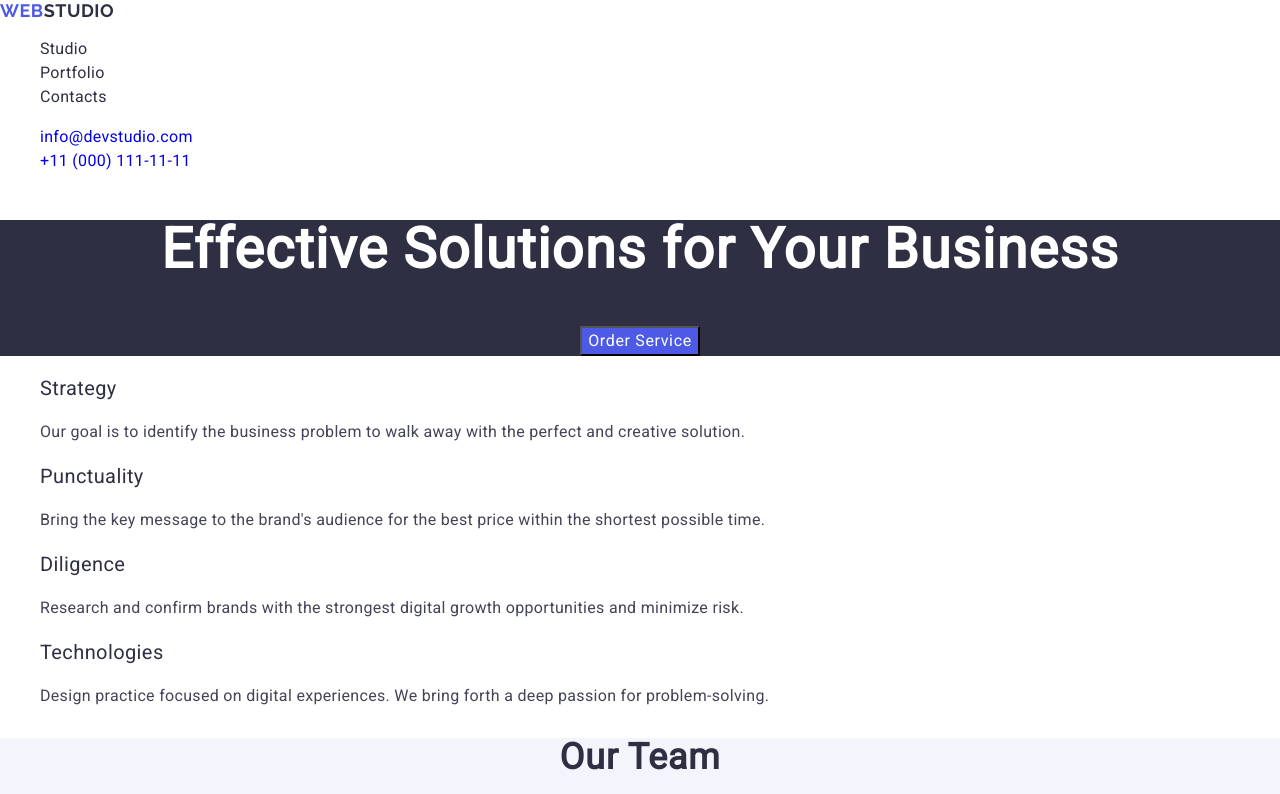
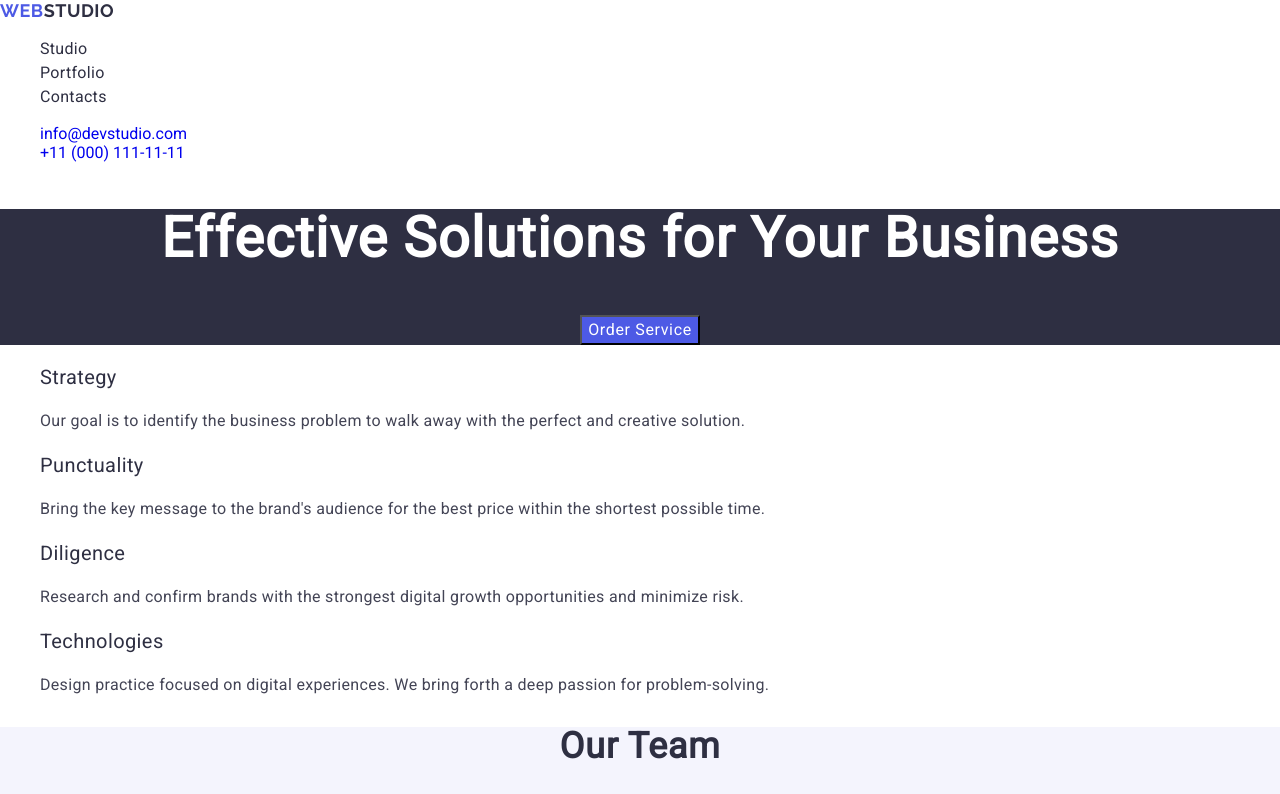
Before and after one commit to IrynaDmytrenko262/goit-markup-hw-02, a plain HTML site: page index.html in a window 1280 px wide. Shown: the top 794 px of the page. Drawn offline with nearby package versions, Linux system fonts and the light colour scheme.

Commit message:
add styles

```diff
--- a/css/styles.css
+++ b/css/styles.css
@@ -45,7 +45,7 @@
     font-style: normal;
   }
 
-  .contacts-list{
+  .contacts-link{
         font-size: 16px;
         line-height: 1.5;
         letter-spacing: 0.02em;
--- a/index.html
+++ b/index.html
@@ -24,15 +24,15 @@
             <a class="logo header-logo" href="./index.html">Web<span class="logo-part">Studio</span></a>
             <ul class="nav-list">
                 <li class="nav-item"><a class="nav-link" href="./index.html">Studio</a></li>
-                <li class="nav-item"><a class="nav-link" href="./index.html">Portfolio</a></li>
-                <li class="nav-item"><a class="nav-link" href="./index.html">Contacts</a></li>
+                <li class="nav-item"><a class="nav-link" href="">Portfolio</a></li>
+                <li class="nav-item"><a class="nav-link" href="">Contacts</a></li>
             </ul>
         </nav>
 
         <address class="contacts">
             <ul class="contacts-list">
-                <li class="Contacts-item"><a class="Contacts-list" href="mailto:info@devstudio.com">info@devstudio.com</a></li>
-                <li class="Contacts-item"><a class="Contacts-list" href="tel:+110001111111">+11 (000) 111-11-11</a></li>
+                <li class="Contacts-item"><a class="Contacts-link" href="mailto:info@devstudio.com">info@devstudio.com</a></li>
+                <li class="Contacts-item"><a class="Contacts-link" href="tel:+110001111111">+11 (000) 111-11-11</a></li>
             </ul>
         </address>
     </header>
```
